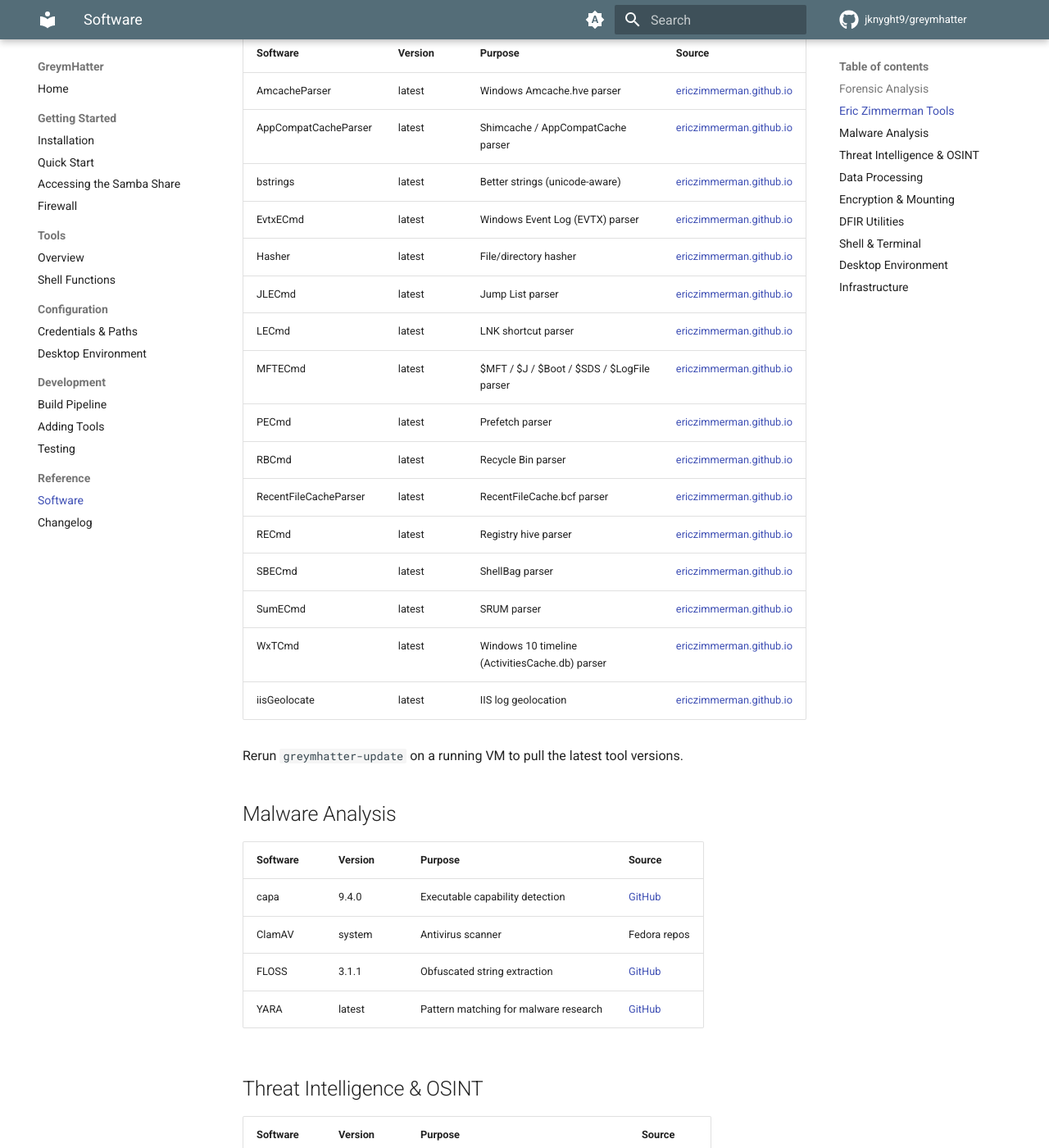
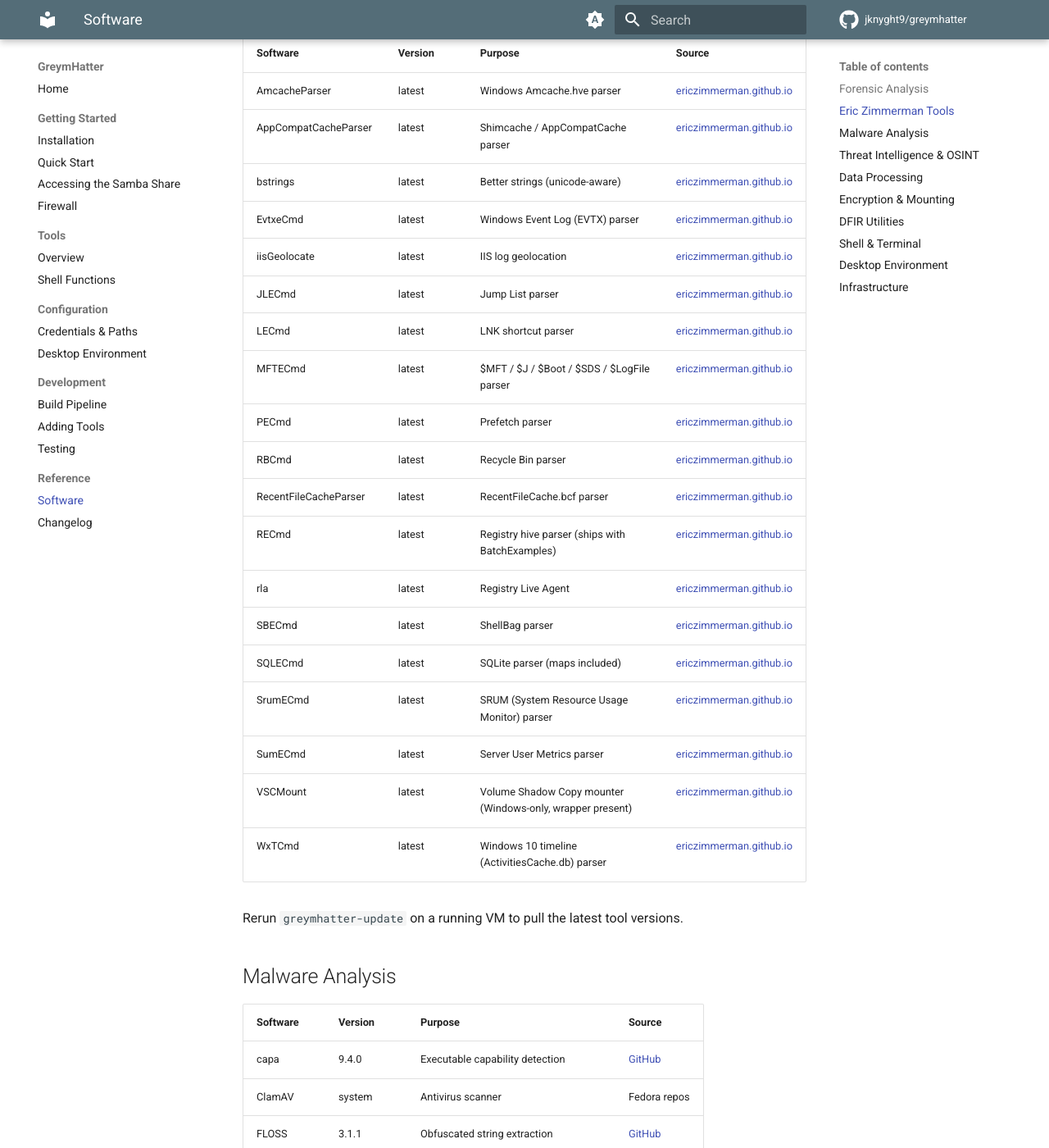
Before and after one commit to jknyght9/greymhatter, an MkDocs documentation site: the page built from docs/docs/reference/software.md, in a window 1280 px wide and 1400 px high, scrolled down 818 px. Shown: the whole window at 82% size. Built offline with MkDocs 1.6.1 and Material for MkDocs 9.7.7, drawn with Linux system fonts in a browser that asks for light colours; comment, search, counter and statistics services are not loaded.

Commit message:
Fix ezimmerman install layout and stale-wrapper cleanup
Three fixes surfaced by the first VM test:

1. Get-ZimmermanTools creates its own net9/ subfolder under -Dest, so
   passing -Dest .../net9 produced doubled-up .../net9/net9/. Point
   -Dest at the parent (.../ezimmerman) so the layout lands at
   .../ezimmerman/net9/. Also detect + clean the doubled-up dir from
   VMs that ran the earlier version.

2. Wrapper heuristic missed most CLI tools. Most Zimmerman CLI tools
   are flat .dll files at net9/ root (not in per-tool subfolders). New
   heuristic finds every <Tool>.runtimeconfig.json and filters to
   Microsoft.NETCore.App so WPF GUIs (RegistryExplorer,
   TimelineExplorer, JumpListExplorer, MFTExplorer, SDBExplorer,
   ShellBagsExplorer, EZViewer) are skipped — they require
   Microsoft.WindowsDesktop.App which isn't available on Linux.

3. Old buggy wrappers for the WPF GUIs won't get re-created by the new
   heuristic but will linger on any VM that ran the earlier task. Added
   a sweep that removes any ~/.local/bin wrapper pointing at
   /opt/tools/ezimmerman/ if it's not in the new wanted set.

Also corrected the software.md table: EvtxeCmd (not EvtxECmd), added
rla, SQLECmd, SrumECmd, VSCMount; removed Hasher (not in net9 bundle).

Co-Authored-By: Claude Opus 4.7 <noreply@anthropic.com>
Claude-Session: https://claude.ai/code/session_01QRUpB8qq2TqAX34Yby83a1

```diff
--- a/docs/docs/reference/software.md
+++ b/docs/docs/reference/software.md
@@ -23,19 +23,22 @@ Cross-platform .NET 9 builds, installed via `Get-ZimmermanTools.ps1` into `/opt/
 | AmcacheParser | latest | Windows Amcache.hve parser | [ericzimmerman.github.io](https://ericzimmerman.github.io/) |
 | AppCompatCacheParser | latest | Shimcache / AppCompatCache parser | [ericzimmerman.github.io](https://ericzimmerman.github.io/) |
 | bstrings | latest | Better strings (unicode-aware) | [ericzimmerman.github.io](https://ericzimmerman.github.io/) |
-| EvtxECmd | latest | Windows Event Log (EVTX) parser | [ericzimmerman.github.io](https://ericzimmerman.github.io/) |
-| Hasher | latest | File/directory hasher | [ericzimmerman.github.io](https://ericzimmerman.github.io/) |
+| EvtxeCmd | latest | Windows Event Log (EVTX) parser | [ericzimmerman.github.io](https://ericzimmerman.github.io/) |
+| iisGeolocate | latest | IIS log geolocation | [ericzimmerman.github.io](https://ericzimmerman.github.io/) |
 | JLECmd | latest | Jump List parser | [ericzimmerman.github.io](https://ericzimmerman.github.io/) |
 | LECmd | latest | LNK shortcut parser | [ericzimmerman.github.io](https://ericzimmerman.github.io/) |
 | MFTECmd | latest | $MFT / $J / $Boot / $SDS / $LogFile parser | [ericzimmerman.github.io](https://ericzimmerman.github.io/) |
 | PECmd | latest | Prefetch parser | [ericzimmerman.github.io](https://ericzimmerman.github.io/) |
 | RBCmd | latest | Recycle Bin parser | [ericzimmerman.github.io](https://ericzimmerman.github.io/) |
 | RecentFileCacheParser | latest | RecentFileCache.bcf parser | [ericzimmerman.github.io](https://ericzimmerman.github.io/) |
-| RECmd | latest | Registry hive parser | [ericzimmerman.github.io](https://ericzimmerman.github.io/) |
+| RECmd | latest | Registry hive parser (ships with BatchExamples) | [ericzimmerman.github.io](https://ericzimmerman.github.io/) |
+| rla | latest | Registry Live Agent | [ericzimmerman.github.io](https://ericzimmerman.github.io/) |
 | SBECmd | latest | ShellBag parser | [ericzimmerman.github.io](https://ericzimmerman.github.io/) |
-| SumECmd | latest | SRUM parser | [ericzimmerman.github.io](https://ericzimmerman.github.io/) |
+| SQLECmd | latest | SQLite parser (maps included) | [ericzimmerman.github.io](https://ericzimmerman.github.io/) |
+| SrumECmd | latest | SRUM (System Resource Usage Monitor) parser | [ericzimmerman.github.io](https://ericzimmerman.github.io/) |
+| SumECmd | latest | Server User Metrics parser | [ericzimmerman.github.io](https://ericzimmerman.github.io/) |
+| VSCMount | latest | Volume Shadow Copy mounter (Windows-only, wrapper present) | [ericzimmerman.github.io](https://ericzimmerman.github.io/) |
 | WxTCmd | latest | Windows 10 timeline (ActivitiesCache.db) parser | [ericzimmerman.github.io](https://ericzimmerman.github.io/) |
-| iisGeolocate | latest | IIS log geolocation | [ericzimmerman.github.io](https://ericzimmerman.github.io/) |
 
 Rerun `greymhatter-update` on a running VM to pull the latest tool versions.
 
```
Also changed, not shown: 1 other file.
